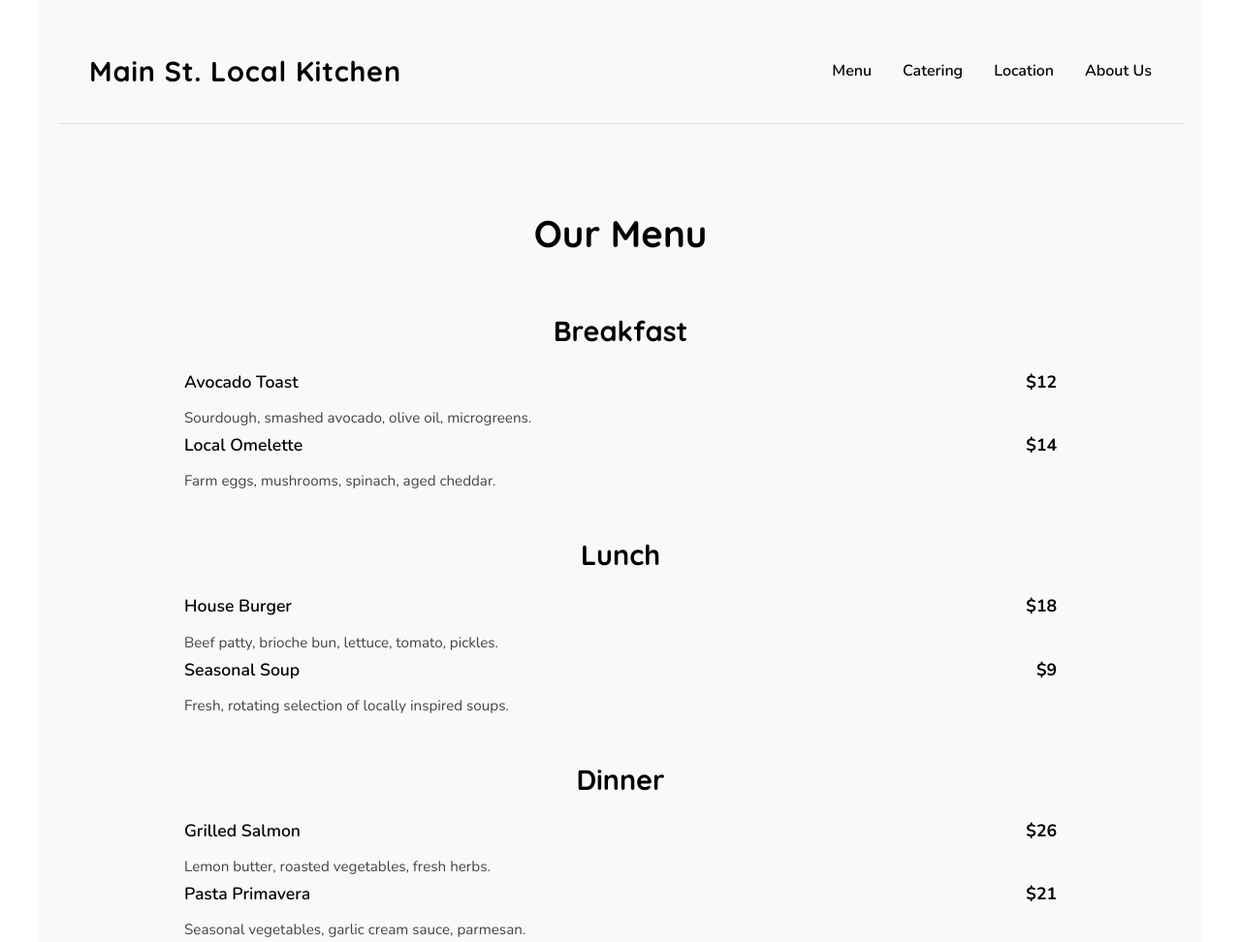
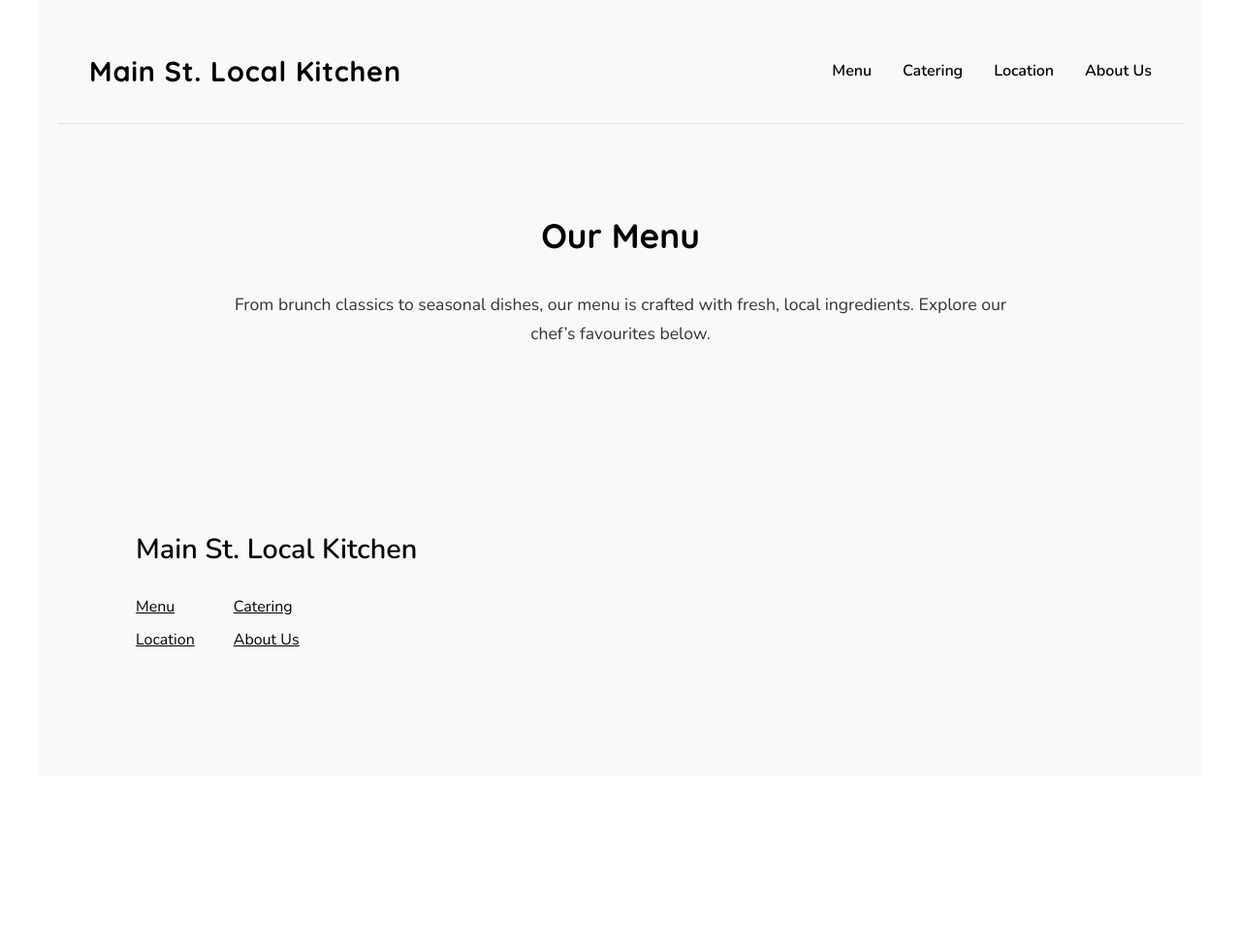
Before and after one commit to Zeying-Ma/228-Assignment3, a plain HTML site: page menu.html in a window 1280 px wide. Shown: the top 972 px of the page at 97% size. After the commit the page ends 800 px from the top, so only its background shows below. Drawn offline with nearby package versions, Linux system fonts and the light colour scheme.

Commit message:
Refactor menu styles and add intro paragraph
Updated menu styles and added introductory text.

```diff
--- a/menu.html
+++ b/menu.html
@@ -48,7 +48,6 @@
       letter-spacing: 0.05rem;
       font-family: "Quicksand", sans-serif;
     }
-
     nav ul{
       list-style: none;
       margin: 0;
@@ -60,7 +59,6 @@
       text-decoration: none;
       color: black;
       font-weight: 600;
-      font-family: "Nunito", sans-serif;
       font-size: 1em;
     }
     nav a:hover{
@@ -69,58 +67,20 @@
 
     main{
       padding: 4rem 2rem;
-    }
-
-    /* ---------------- Menu Styles ---------------- */
-
-    .menu-wrapper{
-      max-width: 900px;
-      margin: 0 auto;
       text-align: center;
     }
-
     .menu-title{
-      font-family: "Quicksand", sans-serif;
-      font-size: 2.4em;
+      font-size: 2.2em;
       font-weight: 700;
-      margin-bottom: 1.5em;
+      margin-bottom: 1em;
     }
-
-    .menu-section{
-      margin-bottom: 3em;
-      text-align: left;
+    .menu-intro{
+      font-size: 1.1em;
+      max-width: 800px;
+      margin: 0 auto 2em auto;
+      line-height: 1.7;
+      color: #333;
     }
-
-    .section-title{
-      font-family: "Quicksand", sans-serif;
-      font-size: 1.8em;
-      margin-bottom: 0.8em;
-      text-align: center;
-    }
-
-    .menu-item{
-      display: flex;
-      justify-content: space-between;
-      margin-bottom: 0.7em;
-    }
-
-    .item-name{
-      font-weight: 600;
-      font-size: 1.1em;
-    }
-
-    .item-description{
-      font-size: 0.95em;
-      color: #444;
-      margin-bottom: 0.4em;
-    }
-
-    .item-price{
-      font-weight: 700;
-      font-size: 1.1em;
-    }
-
-    /* ---------------- Footer ---------------- */
 
     .footer-navigation{
       width: 1000px;
@@ -131,8 +91,8 @@
       align-items: flex-start;
     }
     .footer-title{
-      font-family: "Quicksand", sans-serif;
       font-size: 1.8rem;
+      font-weight: 600;
       margin-bottom: 1em;
     }
     .footer-links{
@@ -141,20 +101,16 @@
       gap: 12px 40px;
     }
     .footer-links a{
-      font-family: "Nunito", sans-serif;
       font-size: 16px;
-      line-height: 1.6;
       text-decoration: underline;
       color: black;
     }
-
   </style>
 </head>
 
 <body>
   <div class="content-container">
 
-    <!-- HEADER -->
     <header>
       <div class="header-inner">
         <h1 class="site-title">
@@ -172,70 +128,16 @@
       </div>
     </header>
 
-    <!-- MAIN MENU CONTENT -->
     <main>
-      <div class="menu-wrapper">
+      <h2 class="menu-title">Our Menu</h2>
 
-        <h1 class="menu-title">Our Menu</h1>
+      <p class="menu-intro">
+        From brunch classics to seasonal dishes, our menu is crafted with fresh, local ingredients.
+        Explore our chef’s favourites below.
+      </p>
 
-        <!-- Breakfast Example Section -->
-        <div class="menu-section">
-          <h2 class="section-title">Breakfast</h2>
-
-          <div class="menu-item">
-            <span class="item-name">Avocado Toast</span>
-            <span class="item-price">$12</span>
-          </div>
-          <p class="item-description">Sourdough, smashed avocado, olive oil, microgreens.</p>
-
-          <div class="menu-item">
-            <span class="item-name">Local Omelette</span>
-            <span class="item-price">$14</span>
-          </div>
-          <p class="item-description">Farm eggs, mushrooms, spinach, aged cheddar.</p>
-
-        </div>
-
-        <!-- Lunch Example Section -->
-        <div class="menu-section">
-          <h2 class="section-title">Lunch</h2>
-
-          <div class="menu-item">
-            <span class="item-name">House Burger</span>
-            <span class="item-price">$18</span>
-          </div>
-          <p class="item-description">Beef patty, brioche bun, lettuce, tomato, pickles.</p>
-
-          <div class="menu-item">
-            <span class="item-name">Seasonal Soup</span>
-            <span class="item-price">$9</span>
-          </div>
-          <p class="item-description">Fresh, rotating selection of locally inspired soups.</p>
-
-        </div>
-
-        <!-- Dinner Example Section -->
-        <div class="menu-section">
-          <h2 class="section-title">Dinner</h2>
-
-          <div class="menu-item">
-            <span class="item-name">Grilled Salmon</span>
-            <span class="item-price">$26</span>
-          </div>
-          <p class="item-description">Lemon butter, roasted vegetables, fresh herbs.</p>
-
-          <div class="menu-item">
-            <span class="item-name">Pasta Primavera</span>
-            <span class="item-price">$21</span>
-          </div>
-          <p class="item-description">Seasonal vegetables, garlic cream sauce, parmesan.</p>
-
-        </div>
-
-      </div>
     </main>
 
-    <!-- FOOTER -->
     <div class="footer-navigation">
       <div class="footer-title">
         <a href="index.html" class="home-link">Main St. Local Kitchen</a>
```
